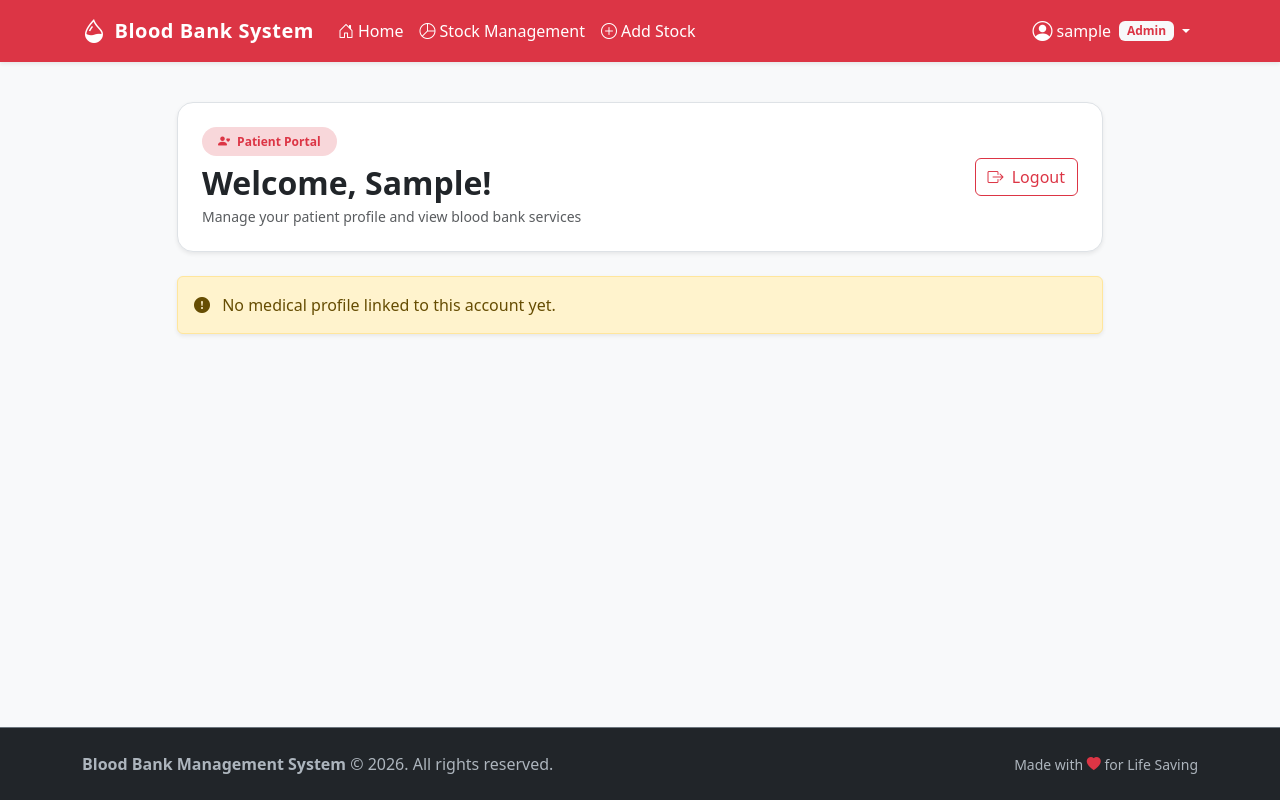
After one commit to samir00777/Blood-Bank-System, a Django app: page /patient-dashboard/ in a window 1280 px wide. The commit adds this page. Run offline with Django 5.2, Linux system fonts and the light colour scheme; the visitor is signed in with stand-in values (Sample User, id 1); data that the repository does not hold is empty.

Commit message:
Implement patient login, logout, and dashboard views using Django auth

```diff
--- a/blood/urls.py
+++ b/blood/urls.py
@@ -13,8 +13,10 @@ urlpatterns = [
     # Patient Registration (User + Patient)
     path('patient/register/', views.patient_register, name='patient_register'), # Task 3
 
-    # Authentication
+    # Authentication & Dashboard (Django Auth)
     path('admin-login/', views.admin_login_view, name='admin_login'),
     path('patient-login/', views.patient_login_view, name='patient_login'),
+    path('patient-logout/', views.patient_logout_view, name='patient_logout'),
+    path('patient-dashboard/', views.patient_dashboard, name='patient_dashboard'),
     path('logout/', views.logout_view, name='logout'),
 ]
--- a/blood/views.py
+++ b/blood/views.py
@@ -218,10 +218,18 @@ def admin_login_view(request):
     return render(request, 'blood/login.html', {'form': form, 'title': 'Admin Login', 'is_admin': True})
 
 
+# ==========================================
+# Patient Authentication Views (Django Auth)
+# ==========================================
 def patient_login_view(request):
-    """Login view for registered patients."""
+    """
+    Task: Implement login view for patients using Django auth.
+    - Validates patient credentials via AuthenticationForm.
+    - Authenticates and logs in patient using Django's login().
+    - Redirects to patient dashboard on success.
+    """
     if request.user.is_authenticated:
-        return redirect('home')
+        return redirect('patient_dashboard')
 
     if request.method == 'POST':
         form = AuthenticationForm(request, data=request.POST)
@@ -229,17 +237,44 @@ def patient_login_view(request):
             user = form.get_user()
             login(request, user)
             messages.success(request, f'Welcome back, {user.first_name or user.username}!')
-            return redirect('home')
+            return redirect('patient_dashboard')
         else:
-            messages.error(request, 'Invalid username or password.')
+            messages.error(request, 'Invalid username or password. Please try again.')
     else:
         form = AuthenticationForm()
 
-    return render(request, 'blood/login.html', {'form': form, 'title': 'Patient Login', 'is_admin': False})
+    return render(request, 'blood/login.html', {
+        'form': form,
+        'title': 'Patient Login',
+        'is_admin': False
+    })
+
+
+def patient_logout_view(request):
+    """
+    Task: Implement logout view for patients using Django auth.
+    - Flushes session and logs out user via Django's logout().
+    - Redirects with a friendly notification message.
+    """
+    logout(request)
+    messages.info(request, 'You have been successfully logged out.')
+    return redirect('patient_login')
+
+
+@login_required(login_url='patient_login')
+def patient_dashboard(request):
+    """
+    Patient dashboard showing profile summary and details.
+    """
+    patient = getattr(request.user, 'patient_profile', None)
+    return render(request, 'blood/patient_dashboard.html', {
+        'patient': patient,
+        'user': request.user
+    })
 
 
 def logout_view(request):
-    """Logs out user and redirects to home page."""
+    """General logout redirecting to home."""
     logout(request)
     messages.info(request, 'You have been logged out.')
     return redirect('home')
--- a/templates/base.html
+++ b/templates/base.html
@@ -100,8 +100,11 @@
                                 <li><a class="dropdown-item" href="{% url 'stock_list' %}"><i class="bi bi-table me-2"></i>Stock Inventory</a></li>
                                 <li><a class="dropdown-item" href="{% url 'add_stock' %}"><i class="bi bi-plus-square me-2"></i>Add New Stock</a></li>
                                 <li><hr class="dropdown-divider"></li>
+                                {% else %}
+                                <li><a class="dropdown-item" href="{% url 'patient_dashboard' %}"><i class="bi bi-speedometer2 me-2"></i>Patient Dashboard</a></li>
+                                <li><hr class="dropdown-divider"></li>
                                 {% endif %}
-                                <li><a class="dropdown-item text-danger" href="{% url 'logout' %}"><i class="bi bi-box-arrow-right me-2"></i>Logout</a></li>
+                                <li><a class="dropdown-item text-danger" href="{% url 'patient_logout' %}"><i class="bi bi-box-arrow-right me-2"></i>Logout</a></li>
                             </ul>
                         </li>
                     {% else %}
--- /dev/null
+++ b/templates/blood/patient_dashboard.html
@@ -0,0 +1,96 @@
+{% extends 'base.html' %}
+
+{% block title %}Patient Dashboard - Blood Bank System{% endblock %}
+
+{% block content %}
+<div class="row justify-content-center">
+    <div class="col-lg-10">
+        <!-- Header Banner -->
+        <div class="d-flex flex-column flex-md-row justify-content-between align-items-md-center mb-4 gap-3 bg-white p-4 rounded-4 shadow-sm border">
+            <div>
+                <span class="badge bg-danger-subtle text-danger fw-semibold px-3 py-2 rounded-pill mb-2">
+                    <i class="bi bi-person-heart me-1"></i> Patient Portal
+                </span>
+                <h2 class="fw-bold text-dark mb-1">Welcome, {{ user.first_name|default:user.username }}!</h2>
+                <p class="text-muted small mb-0">Manage your patient profile and view blood bank services</p>
+            </div>
+            <div class="d-flex gap-2">
+                <a href="{% url 'patient_logout' %}" class="btn btn-outline-danger">
+                    <i class="bi bi-box-arrow-right me-1"></i> Logout
+                </a>
+            </div>
+        </div>
+
+        <!-- Profile Details Card -->
+        {% if patient %}
+        <div class="row g-4">
+            <div class="col-md-4">
+                <div class="card shadow-sm border-0 text-center p-4 h-100 bg-white">
+                    <div class="card-body">
+                        {% if patient.profile_pic %}
+                            <img src="{{ patient.profile_pic.url }}" alt="{{ patient.get_name }}" class="rounded-circle img-thumbnail shadow-sm mb-3" style="width: 140px; height: 140px; object-fit: cover;">
+                        {% else %}
+                            <div class="d-inline-flex align-items-center justify-content-center bg-danger-subtle text-danger rounded-circle mb-3 shadow-sm" style="width: 120px; height: 120px;">
+                                <i class="bi bi-person-fill display-3"></i>
+                            </div>
+                        {% endif %}
+                        <h4 class="fw-bold mb-1">{{ patient.get_name }}</h4>
+                        <p class="text-muted small mb-3">@{{ user.username }}</p>
+                        <span class="badge bg-danger blood-badge fs-6 px-3 py-2">
+                            <i class="bi bi-droplet-fill me-1"></i>{{ patient.bloodgroup }}
+                        </span>
+                    </div>
+                </div>
+            </div>
+
+            <div class="col-md-8">
+                <div class="card shadow-sm border-0 h-100 bg-white">
+                    <div class="card-header bg-white py-3 border-bottom">
+                        <h5 class="fw-bold mb-0 text-dark">
+                            <i class="bi bi-clipboard-pulse text-danger me-2"></i>Medical & Contact Information
+                        </h5>
+                    </div>
+                    <div class="card-body p-4">
+                        <div class="row g-3">
+                            <div class="col-sm-6">
+                                <div class="text-muted small fw-medium">Email Address</div>
+                                <div class="fw-bold text-dark">{{ user.email|default:"Not provided" }}</div>
+                            </div>
+                            <div class="col-sm-6">
+                                <div class="text-muted small fw-medium">Contact Mobile</div>
+                                <div class="fw-bold text-dark">{{ patient.mobile }}</div>
+                            </div>
+                            <div class="col-sm-6">
+                                <div class="text-muted small fw-medium">Patient Age</div>
+                                <div class="fw-bold text-dark">{{ patient.age }} years</div>
+                            </div>
+                            <div class="col-sm-6">
+                                <div class="text-muted small fw-medium">Blood Group</div>
+                                <div class="fw-bold text-danger">{{ patient.bloodgroup }}</div>
+                            </div>
+                            <div class="col-sm-6">
+                                <div class="text-muted small fw-medium">Consulting Doctor</div>
+                                <div class="fw-bold text-dark">{{ patient.doctorname }}</div>
+                            </div>
+                            <div class="col-sm-6">
+                                <div class="text-muted small fw-medium">Disease / Reason</div>
+                                <div class="fw-bold text-dark">{{ patient.disease }}</div>
+                            </div>
+                            <div class="col-12">
+                                <div class="text-muted small fw-medium">Residential Address</div>
+                                <div class="fw-bold text-dark">{{ patient.address }}</div>
+                            </div>
+                        </div>
+                    </div>
+                </div>
+            </div>
+        </div>
+        {% else %}
+        <div class="alert alert-warning shadow-sm">
+            <i class="bi bi-exclamation-circle-fill me-2"></i>
+            No medical profile linked to this account yet.
+        </div>
+        {% endif %}
+    </div>
+</div>
+{% endblock %}
```
Also changed, not shown: blood/tests.py (+40 -0 lines), 1 other file.
